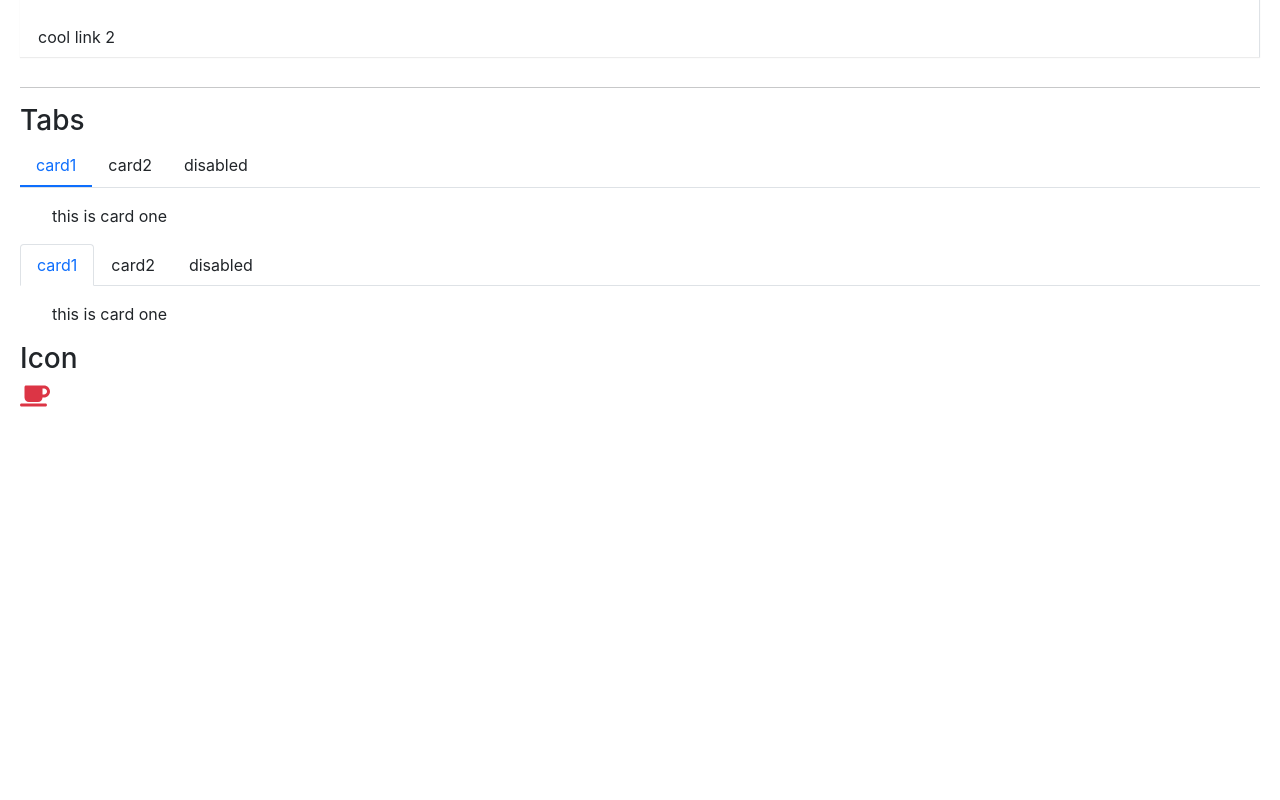
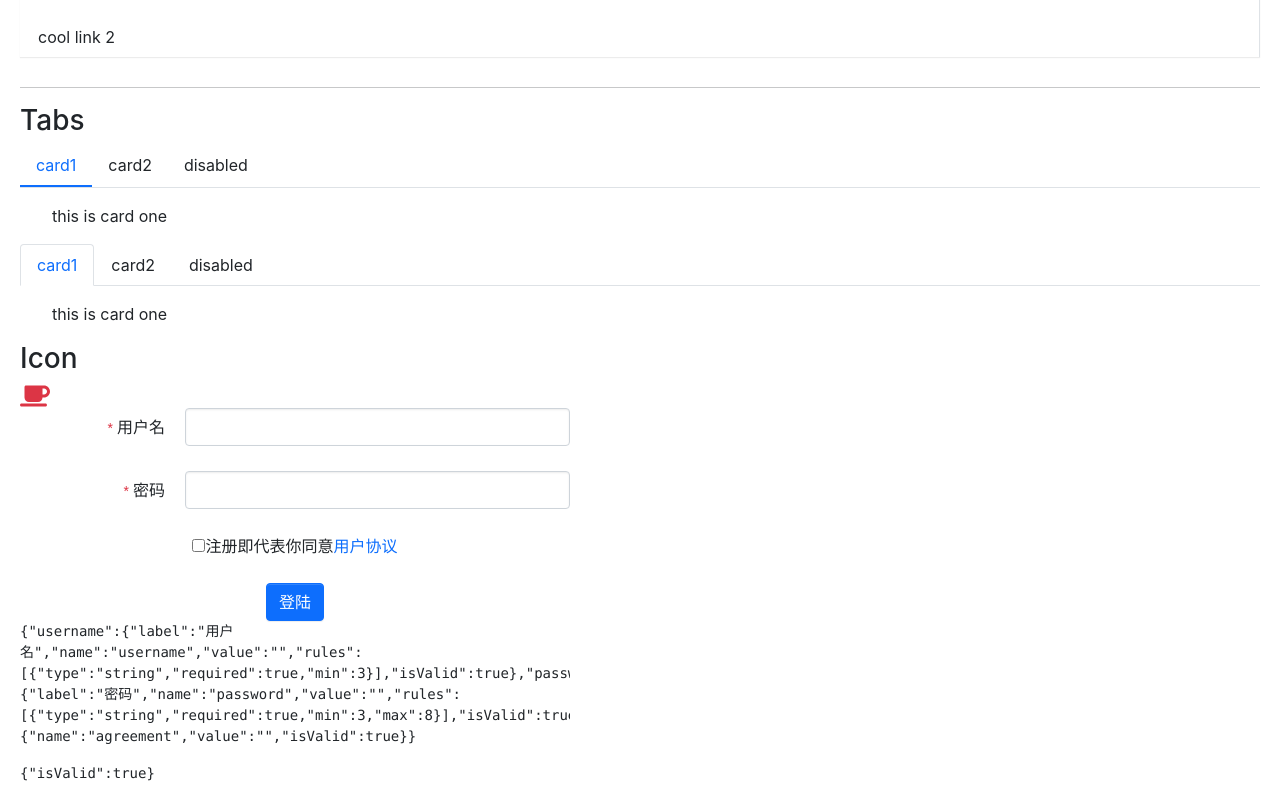
Before and after one commit to kkkhs/rosebush, a React (Create React App) app: page / in a window 1280 px wide. Shown: the part 793-1593 px from the top of the page. Before the commit the page ends 1201 px from the top, so only its background shows below. Built offline with nearby package versions, Linux system fonts and the light colour scheme.

Commit message:
style：添加验证相关的展示

```diff
--- a/src/App.tsx
+++ b/src/App.tsx
@@ -10,6 +10,9 @@ import { faCoffee } from '@fortawesome/free-solid-svg-icons'
 import Icon from './components/Icon/icon'
 import { library } from '@fortawesome/fontawesome-svg-core'
 import { fas } from '@fortawesome/free-solid-svg-icons'
+import Form from './components/Form/form'
+import FormItem from './components/Form/formItem'
+import Input from './components/Input/input'
 
 library.add(fas)
 
@@ -97,6 +100,46 @@ function App() {
         </div>
         <h3>Icon</h3>
         <Icon icon="coffee" theme="danger" size="xl"></Icon>
+
+        <div style={{ width: ' 550px' }}>
+          <Form>
+            <FormItem
+              name="username"
+              label="用户名"
+              rules={[{ type: 'string', required: true, min: 3 }]}
+            >
+              <Input />
+            </FormItem>
+            <FormItem
+              name="password"
+              label="密码"
+              rules={[{ type: 'string', required: true, min: 3, max: 8 }]}
+            >
+              <Input type="password" />
+            </FormItem>
+            <div
+              className="agreement-section"
+              style={{ display: 'flex', justifyContent: 'center' }}
+            >
+              <FormItem
+                name="agreement"
+                valuePropName="checked"
+                getValueFromEvent={(e) => e.target.checked}
+              >
+                <input type="checkbox" />
+              </FormItem>
+              <span className="agree-text">
+                注册即代表你同意
+                <a href="#">用户协议</a>
+              </span>
+            </div>
+            <div className="rose-form-submit-area">
+              <Button type="submit" btnType="primary">
+                登陆
+              </Button>
+            </div>
+          </Form>
+        </div>
       </header>
     </div>
   )
--- a/src/components/Form/formItem.tsx
+++ b/src/components/Form/formItem.tsx
@@ -53,6 +53,16 @@ const FormItem = ({
   // 获取store中对应的value
   const fieldState = fields[name]
   const value = fieldState?.value
+  // 获取错误信息
+  const errors = fieldState?.errors
+  const isRequired = rules?.some((rule) => rule.required)
+  const hasError = errors && errors.length > 0
+  const labelClass = classNames({
+    'rose-form-item-required': isRequired,
+  })
+  const itemClass = classNames('rose-form-item-control', {
+    'rose-form-item-has-error': hasError,
+  })
 
   const onValueUpdate = (e: any) => {
     const value = getValueFromEvent(e)
@@ -93,11 +103,20 @@ const FormItem = ({
   return (
     <div className={rowClass}>
       {label && (
-        <div>
-          <label title={label}>{label}</label>
+        <div className="rose-form-item-label">
+          <label title={label} className={labelClass}>
+            {label}
+          </label>
         </div>
       )}
-      <div className="rose-form-item">{returnChildNode}</div>
+      <div className="rose-form-item">
+        <div className={itemClass}>{returnChildNode}</div>
+        {hasError && (
+          <div className="rose-form-item-explain">
+            <span>{errors[0].message}</span>
+          </div>
+        )}
+      </div>
     </div>
   )
 }
```
Also changed, not shown: 1 other file (tests, documents, lock files or other folders).
